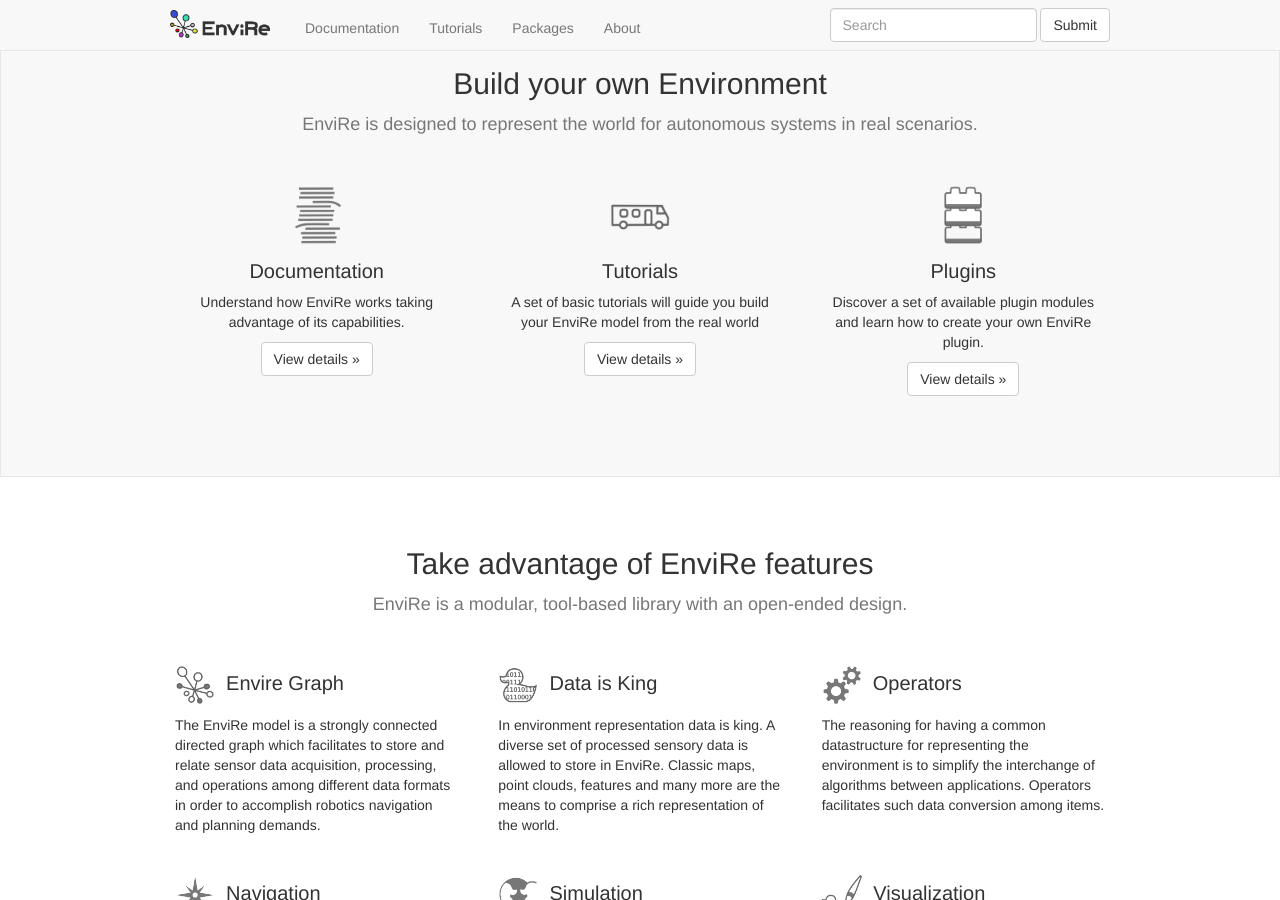
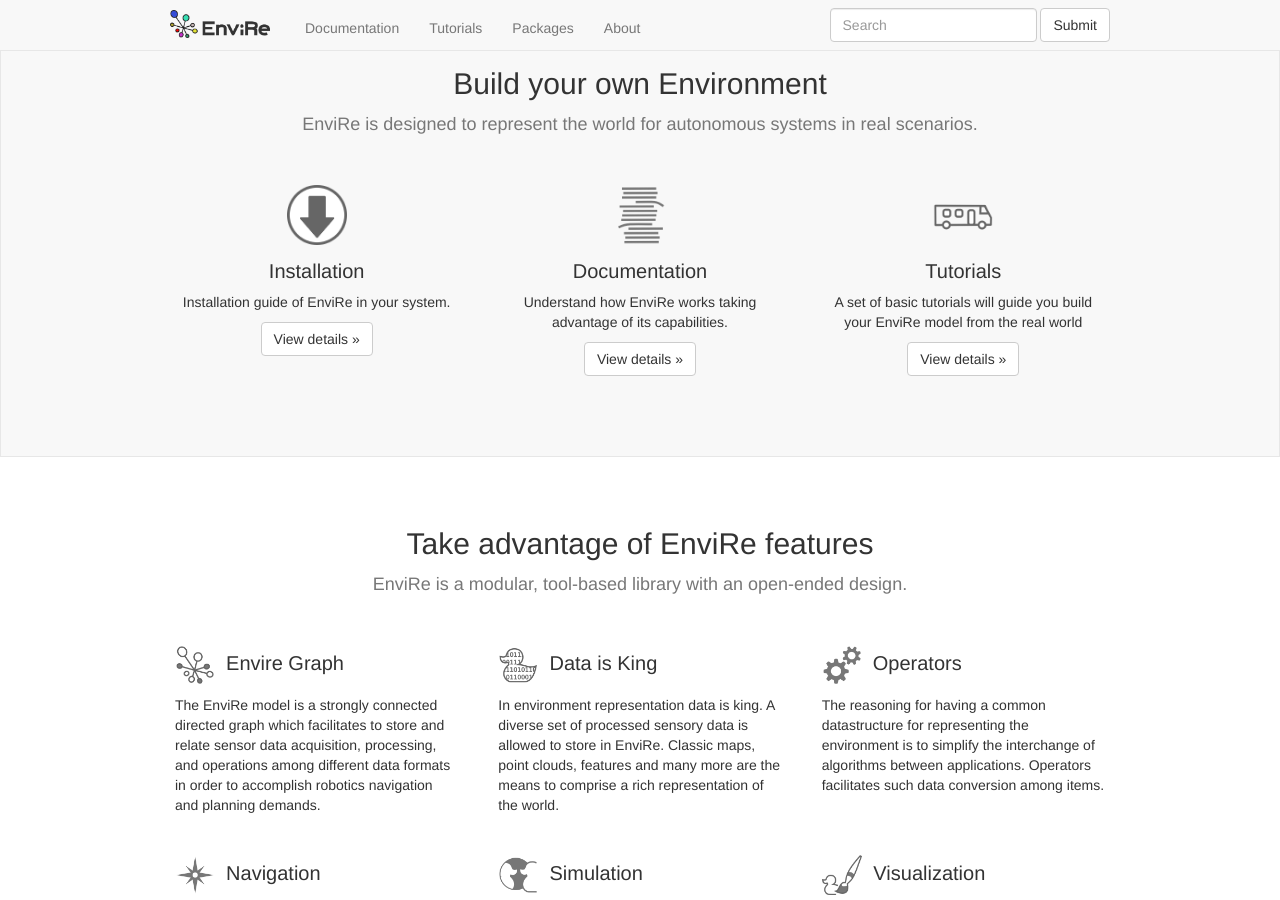
Before and after one commit to envire/envire.github.io, a Jekyll site: the page built from index.html, in a window 1280 px wide and 900 px high, scrolled down 429 px. Built offline with Jekyll 4.4.1, drawn with Linux system fonts in a browser that asks for light colours; nearby versions of some CDN libraries.

Commit message:
layout: change of first elements after carousel images: new icons for modules and installation

```diff
--- a/_layouts/home.html
+++ b/_layouts/home.html
@@ -131,25 +131,26 @@
             </div>
             <div class="row">
                 <div class="col-md-4">
+                    <img src="images/icons/icon_16.png" height="60"/>
+                    <h3>Installation</h3>
+                    <p>Installation guide of EnviRe in your system.</p>
+                    <p><a class="btn btn-default" href="{{"docs/plugins_overview.html" | prepend: site.url }}" role="button">View details &raquo;</a></p>
+                </div>
+
+                <div class="col-md-4">
                     <img src="images/icons/icon_001.png" height="60"/>
                     <h3>Documentation</h3>
                     <p>Understand how EnviRe works taking advantage
                     of its capabilities.</p>
                     <p><a class="btn btn-default" href="{{"docs/intro_about_envire.html" | prepend: site.url }}" role="button">View details &raquo;</a></p>
                 </div>
+
                 <div class="col-md-4">
                     <img src="images/icons/icon_002.png" height="60"/>
                     <h3>Tutorials</h3>
                     <p>A set of basic tutorials will guide you build your EnviRe
                     model from the real world</p>
                     <p><a class="btn btn-default" href="{{"tutorials/" | prepend: site.url }}" role="button">View details &raquo;</a></p>
-                </div>
-                <div class="col-md-4">
-                    <img src="images/icons/icon_003.png" height="60"/>
-                    <h3>Plugins</h3>
-                    <p>Discover a set of available plugin modules and learn
-                    how to create your own EnviRe plugin.</p>
-                    <p><a class="btn btn-default" href="{{"docs/plugins_overview.html" | prepend: site.url }}" role="button">View details &raquo;</a></p>
                 </div>
             </div>
         </div>
@@ -215,7 +216,7 @@
             </div>
             <div class="row">
                 <div class="col-md-4">
-                    <h3><img src="images/icons/icon_07.png"
+                    <h3><img src="images/icons/icon_15.png"
                         height="40"/>&nbsp;&nbsp;Modules</h3>
                     <p>Envire is designed based on a modular plug-in mechanism
                     in order to facilitate maintainability and integrability of
```
Also changed, not shown: images/icons/home_page_icons.svg, images/icons/icon_15.png (added), images/icons/icon_16.png (added).
